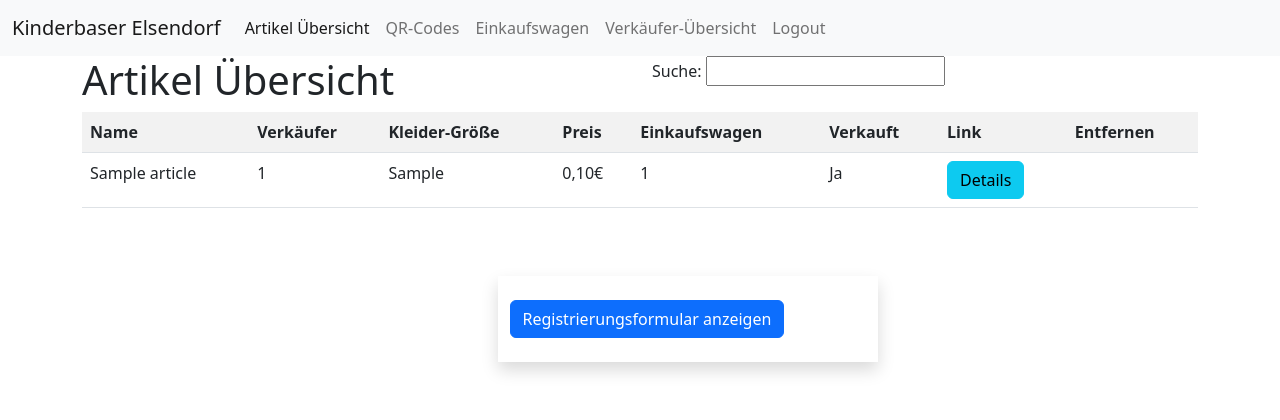
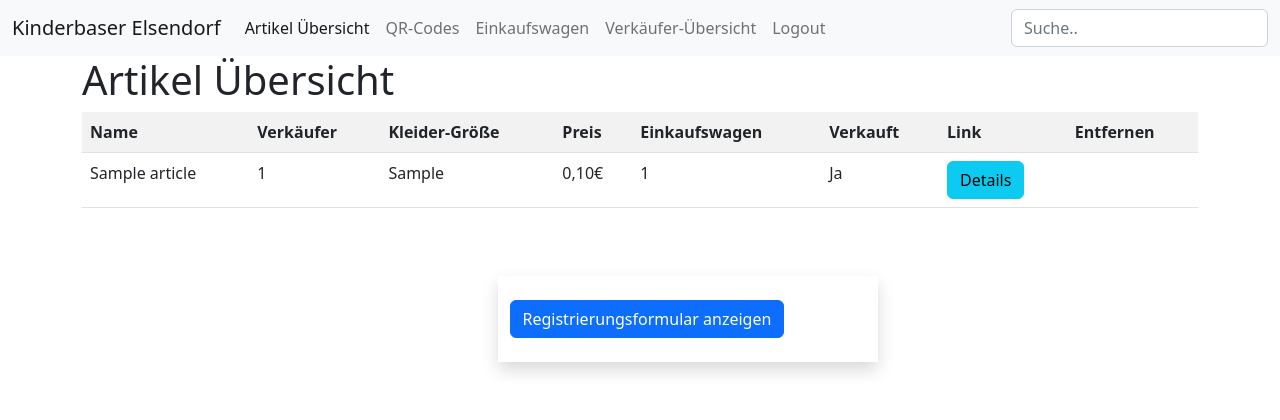
Before and after one commit to sn0b4ll/kinderbasar, a Flask app: page /overview in a window 1280 px wide. Shown: the top 420 px of the page. Run offline with Flask 3, Linux system fonts and the light colour scheme; the visitor is signed in with stand-in values (Sample User, id 1); tables that the repository leaves empty hold one stand-in row (values such as "Sample post"); parts of the project's set-up code (start-up, migrations or seed data) failed here and were passed over.

Commit message:
Better design for search field

```diff
--- a/app/templates/overview.html
+++ b/app/templates/overview.html
@@ -29,6 +29,9 @@
 				</li>
 			</ul>
 		</div>
+		<form role="search" action="/overview/search">
+			<input id="search" name="search" type="text" class="form-control" type="sarch" placeholder="Suche.."></input>
+		</form>
 	</div>
 </nav>
 
@@ -36,12 +39,6 @@
 	<div class="row">
 		<div class="col">
 			<h1>Artikel Übersicht</h1>
-		</div>
-		<div class="col">
-			<form action="/overview/search">
-				<label for="search">Suche:</label>
-				<input id="search" name="search" type="text"></input>
-			</form>
 		</div>
 	</div>
 	<div class="row">
```
